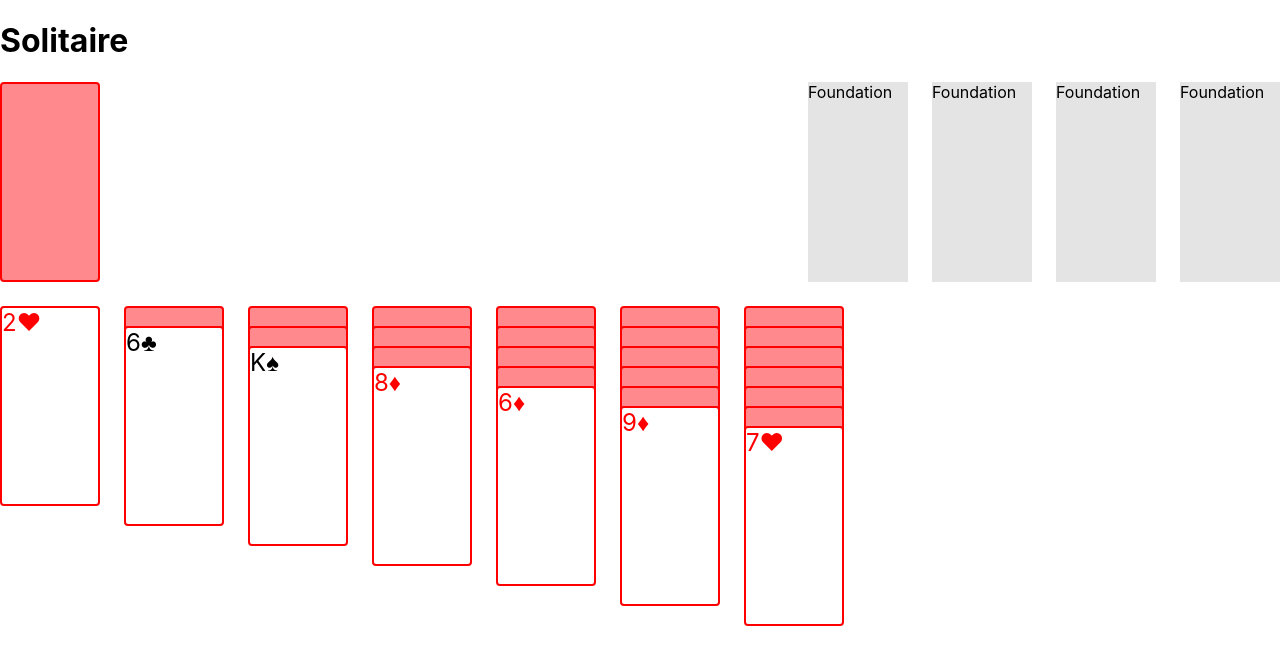
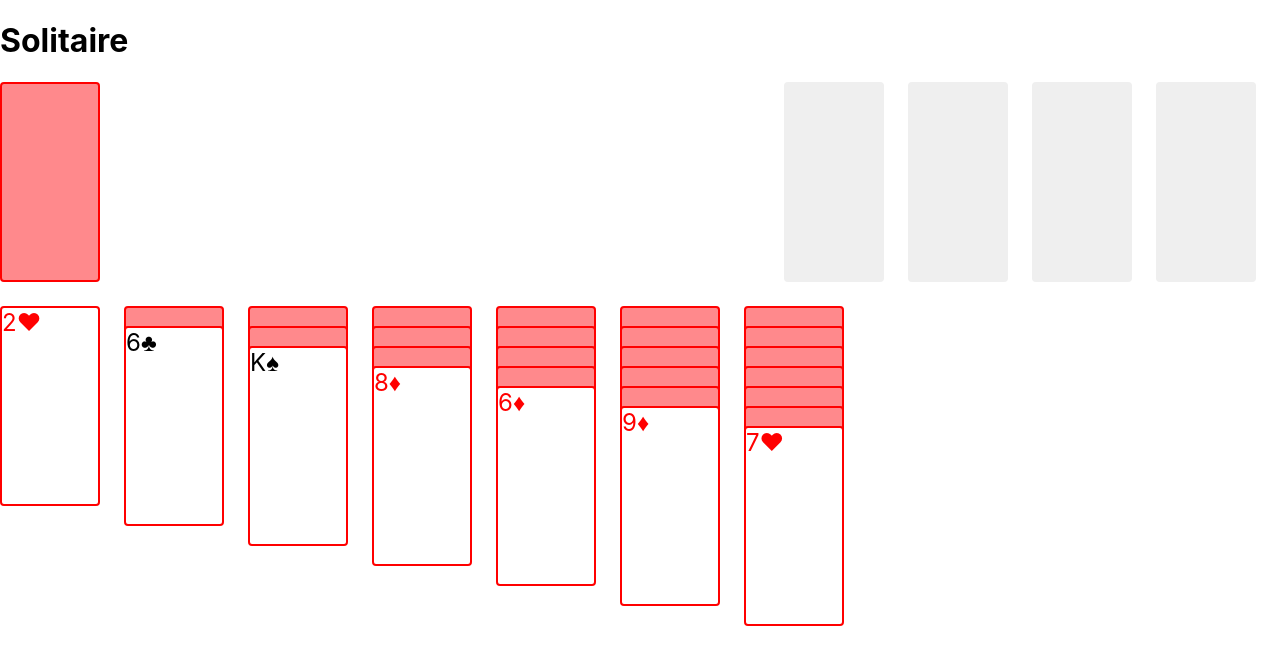
Before and after one commit to Peterabsolon/solitaire, a React (Create React App) app: page / in a window 1280 px wide. Shown: the top 664 px of the page. Built offline with nearby package versions, Linux system fonts and the light colour scheme.

Commit message:
fix gameplay issues

```diff
--- a/src/App.store.ts
+++ b/src/App.store.ts
@@ -82,7 +82,10 @@ class AppStore {
 
     if (foundation.canAdd(card)) {
       foundation.add(card)
-      this.selectedCardSourcePile?.turnLastCard()
+
+      if (!this.selectedCardSourcePile?.isDeckPile) {
+        this.selectedCardSourcePile?.turnLastCard()
+      }
     } else {
       this.restoreSelection()
     }
--- a/src/App.tsx
+++ b/src/App.tsx
@@ -47,7 +47,7 @@ const App = observer(() => {
 
       <div>
         {selectedCardsPile.cards.map((card) => (
-          <Card card={card} />
+          <Card key={card.key} card={card} />
         ))}
       </div>
     </div>
--- a/src/Card/Card.tsx
+++ b/src/Card/Card.tsx
@@ -24,6 +24,8 @@ export const Card: FC<CardProps> = observer(({ card, onClick = noop }) => {
     </Wrapper>
   )
 })
+
+Card.displayName = "Card"
 
 interface WrapperProps {
   isTurned: boolean
--- a/src/Deck/Deck.tsx
+++ b/src/Deck/Deck.tsx
@@ -32,3 +32,5 @@ export const Deck: FC<DeckProps> = observer(({ deck }) => {
     </Flex>
   )
 })
+
+Deck.displayName = "Deck"
--- a/src/Foundation/Foundation.tsx
+++ b/src/Foundation/Foundation.tsx
@@ -5,6 +5,7 @@ import styled from "styled-components"
 import { useStore } from "../App.store"
 import { CARD_HEIGHT, CARD_WIDTH } from "../constants"
 import { Card } from "../Card"
+import { Placeholder } from "../Placeholder"
 
 import { FoundationModel } from "./Foundation.model"
 
@@ -16,16 +17,10 @@ export const Foundation: FC<FoundationProps> = observer(({ foundation }) => {
   const store = useStore()
 
   return (
-    <Wrapper onClick={() => store.handleFoundationClick(foundation)}>
-      Foundation
+    <Placeholder onClick={() => store.handleFoundationClick(foundation)}>
       {foundation.lastCard && <Card card={foundation.lastCard} />}
-    </Wrapper>
+    </Placeholder>
   )
 })
 
-const Wrapper = styled.div`
-  width: ${CARD_WIDTH}px;
-  height: ${CARD_HEIGHT}px;
-  background: #e4e4e4;
-  margin-left: 24px;
-`
+Foundation.displayName = "Foundation"
--- a/src/Pile/Pile.model.ts
+++ b/src/Pile/Pile.model.ts
@@ -79,6 +79,8 @@ export class PileModel {
   }
 
   @action turnLastCard = () => {
-    this.lastCard?.turn()
+    if (!this.lastCard?.isTurned) {
+      this.lastCard?.turn()
+    }
   }
 }
--- a/src/Pile/Pile.tsx
+++ b/src/Pile/Pile.tsx
@@ -1,10 +1,10 @@
 import { FC } from "react"
 import { observer } from "mobx-react-lite"
 import styled, { css } from "styled-components"
-import { times } from "lodash"
+import { noop, times } from "lodash"
 
 import { Card, CardModel, Wrapper as CardWrapper } from "../Card"
-import { CARD_WIDTH } from "../constants"
+import { Placeholder } from "../Placeholder"
 
 import { PileModel } from "./Pile.model"
 
@@ -13,9 +13,9 @@ interface PileProps {
   onCardClick?: (cards: CardModel[], pile: PileModel) => void
 }
 
-export const Pile: FC<PileProps> = observer(({ pile, onCardClick }) => {
+export const Pile: FC<PileProps> = observer(({ pile, onCardClick = noop }) => {
   return (
-    <Wrapper>
+    <Placeholder onClick={pile.cards.length ? undefined : () => onCardClick([], pile)}>
       <Cards>
         {pile.cards.map((card, index) => {
           const handleCardClick = () => {
@@ -28,19 +28,15 @@ export const Pile: FC<PileProps> = observer(({ pile, onCardClick }) => {
           return <Card key={card.key} card={card} onClick={handleCardClick} />
         })}
       </Cards>
-    </Wrapper>
+    </Placeholder>
   )
 })
 
-const Wrapper = styled.div`
-  position: relative;
-  width: ${CARD_WIDTH}px;
-  margin-right: 24px;
-`
+Pile.displayName = "Pile"
 
 const Cards = styled.div`
   ${CardWrapper} {
-    ${times(7).map(
+    ${times(20).map(
       (index) => css`
         &:nth-child(${index + 2}) {
           position: absolute;
--- a/src/Placeholder/Placeholder.tsx
+++ b/src/Placeholder/Placeholder.tsx
@@ -5,16 +5,21 @@ import styled from "styled-components"
 import { CARD_HEIGHT, CARD_WIDTH } from "../constants"
 
 interface PlaceholderProps {
-  onClick: () => void
+  onClick?: () => void
 }
 
 export const Placeholder: FC<PlaceholderProps> = observer(({ children, onClick }) => (
   <Wrapper onClick={onClick}>{children}</Wrapper>
 ))
 
+Placeholder.displayName = "Placeholder"
+
 const Wrapper = styled.div`
   width: ${CARD_WIDTH}px;
   height: ${CARD_HEIGHT}px;
   margin-right: 24px;
   margin-bottom: 24px;
+  background: #efefef;
+  position: relative;
+  border-radius: 4px;
 `
```
